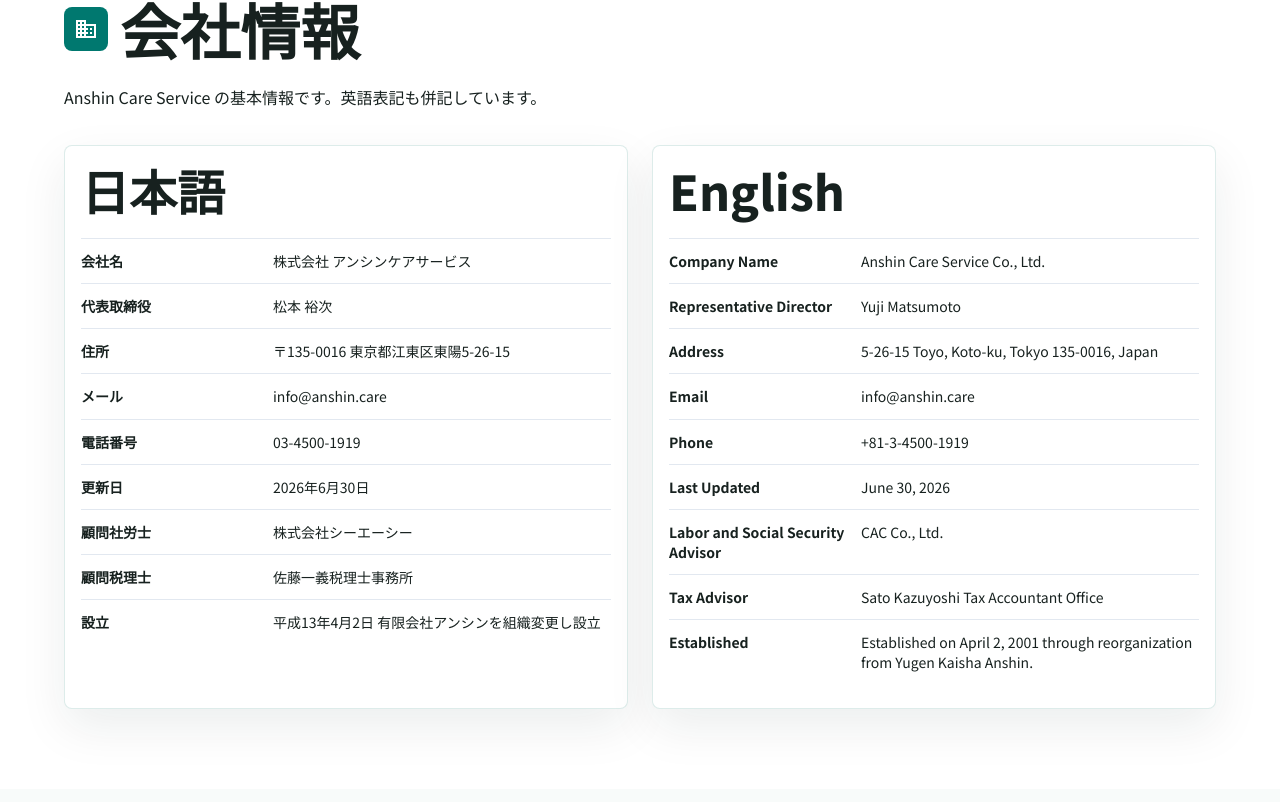
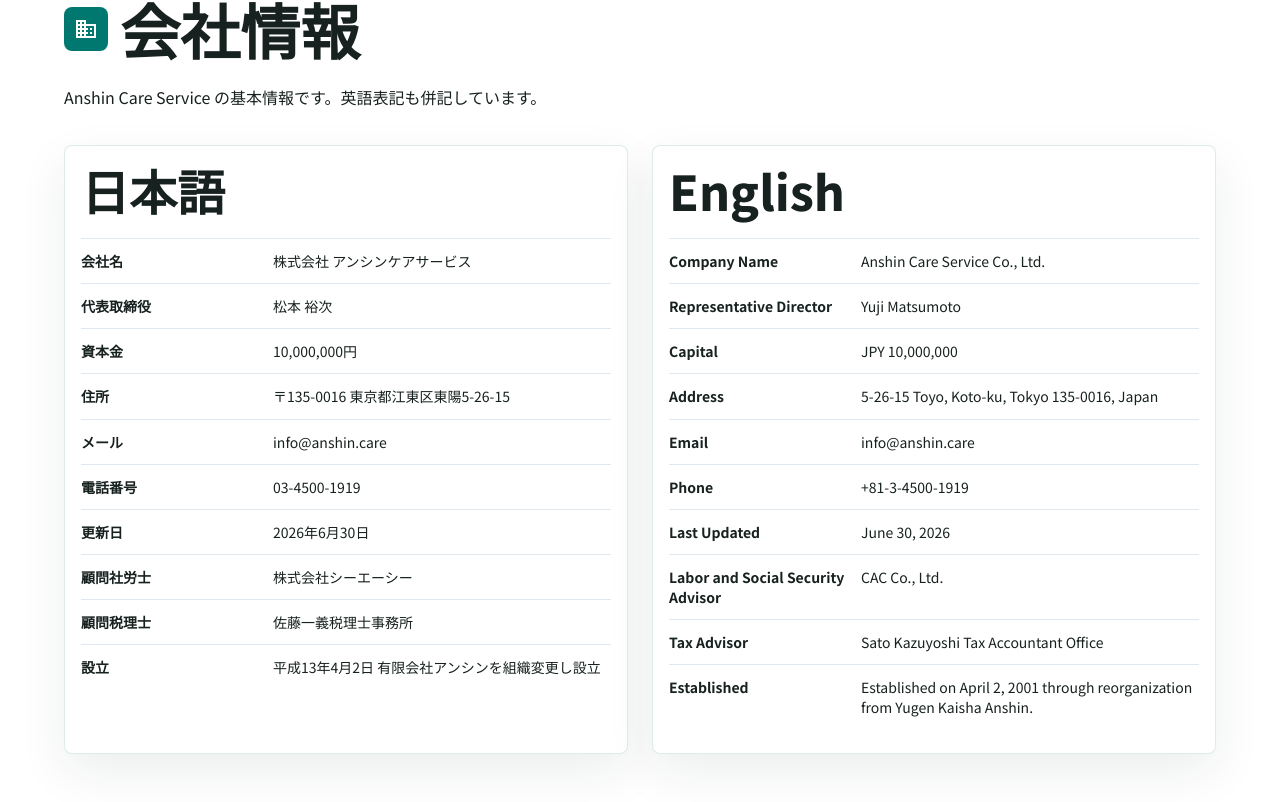
Before and after one commit to HirotsuguMatsumoto/anshin.care, a Next.js app: page / in a window 1280 px wide. Shown: the part 2346-3148 px from the top of the page. Built offline with nearby package versions, Linux system fonts and the light colour scheme.

Commit message:
Add company capital info

```diff
--- a/src/app/page.tsx
+++ b/src/app/page.tsx
@@ -65,6 +65,7 @@ const services: Service[] = [
 const companyInfoJa = [
   ["会社名", "株式会社 アンシンケアサービス"],
   ["代表取締役", "松本 裕次"],
+  ["資本金", "10,000,000円"],
   ["住所", "〒135-0016 東京都江東区東陽5-26-15"],
   ["メール", "info@anshin.care"],
   ["電話番号", "03-4500-1919"],
@@ -77,6 +78,7 @@ const companyInfoJa = [
 const companyInfoEn = [
   ["Company Name", "Anshin Care Service Co., Ltd."],
   ["Representative Director", "Yuji Matsumoto"],
+  ["Capital", "JPY 10,000,000"],
   ["Address", "5-26-15 Toyo, Koto-ku, Tokyo 135-0016, Japan"],
   ["Email", "info@anshin.care"],
   ["Phone", "+81-3-4500-1919"],
```
